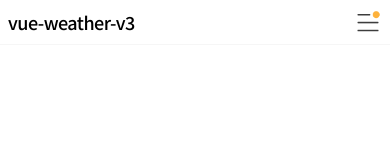
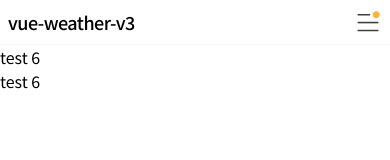
Before and after one commit to katanazero86/vue-weather-v3, a Vue app: page / in a window 390 px wide. Shown: the top 160 px of the page. Built offline with nearby package versions, Linux system fonts and the light colour scheme.

Commit message:
[feature] scss 작성 - 반응형 처리를 위한, css 작성

```diff
--- a/src/App.vue
+++ b/src/App.vue
@@ -4,6 +4,15 @@
     <!--    <hr/>-->
     <!--    <router-link to="/test">Test 페이지 이동</router-link>-->
     <Header/>
+
+    <div class="row-wrap align-items-center">
+        <div class="col-6 col-sm-12">
+            test 6
+        </div>
+        <div class="col-6 col-sm-12">
+            test 6
+        </div>
+    </div>
 </template>
 
 <script lang="ts">
--- /dev/null
+++ b/src/assets/scss/common/functions.scss
@@ -0,0 +1,19 @@
+@charset "UTF-8";
+@use "sass:math";
+
+@import './variables';
+
+@function get-size($column) {
+  @if $column == 1 { @return math.div(100%, $grid-cols-num); }
+  @else if $column == 2 { @return math.div(100%, $grid-cols-num) * 2; }
+  @else if $column == 3 { @return math.div(100%, $grid-cols-num) * 3; }
+  @else if $column == 4 { @return math.div(100%, $grid-cols-num) * 4; }
+  @else if $column == 5 { @return math.div(100%, $grid-cols-num) * 5; }
+  @else if $column == 6 { @return math.div(100%, $grid-cols-num) * 6; }
+  @else if $column == 7 { @return math.div(100%, $grid-cols-num) * 7; }
+  @else if $column == 8 { @return math.div(100%, $grid-cols-num) * 8; }
+  @else if $column == 9 { @return math.div(100%, $grid-cols-num) * 9; }
+  @else if $column == 10 { @return math.div(100%, $grid-cols-num) * 10; }
+  @else if $column == 11 { @return math.div(100%, $grid-cols-num) * 11; }
+  @else if $column == 12 { @return math.div(100%, $grid-cols-num) * 12; }
+}
--- a/src/assets/scss/common/mixins.scss
+++ b/src/assets/scss/common/mixins.scss
@@ -1,3 +1,38 @@
+@charset "UTF-8";
+@import './variables';
+@import './functions';
+
+@mixin responsive($type) {
+  @if $type == desktop {
+    @media screen and (min-width: $md) {
+      @content
+    }
+  } @else if $type == tablet {
+    @media screen and (max-width: $sm) {
+      @content
+    }
+  } @else {
+    @media screen and (max-width: $xs) {
+      @content
+    }
+  }
+}
+
+@mixin render-col($type) {
+  @for $i from 1 through $grid-cols-num {
+    // col-xs-1
+    // col-sm-1
+    // desktop : col-1
+    .col#{$type}-#{$i} {
+      flex-grow: 0;
+      flex-shrink: 0;
+      flex-basis: get-size($i);
+      max-width: get-size($i);
+    }
+  }
+}
+
+
 @mixin overlay-background {
   background-color: rgba(10, 10, 10, 0.3);
 }
--- /dev/null
+++ b/src/assets/scss/common/variables.scss
@@ -0,0 +1,11 @@
+@charset "UTF-8";
+
+// break point
+$xs: 640px; // mobile
+$sm: 960px; // tablet
+$md: 1280px; // desktop
+
+
+
+// grid col num
+$grid-cols-num: 12;
--- a/src/assets/scss/global.scss
+++ b/src/assets/scss/global.scss
@@ -1,3 +1,5 @@
+@charset "UTF-8";
+@import './common/mixins';
 
 .row {
   display: flex;
@@ -71,6 +73,25 @@
     justify-content: space-evenly;
   }
 }
+
+// render-cols(12column grid)
+
+@include responsive(desktop) {
+  @include render-col(''); // desktop
+}
+
+@include responsive(tablet) {
+  @include render-col('-sm'); // tablet
+}
+
+@include responsive(mobile) {
+  @include render-col('-xs'); // mobile
+}
+
+[class*="col-"] {
+  width: 100%;
+}
+
 
 
 .pa-1 {
```
Also changed, not shown: 1 other file (tests, documents, lock files or other folders).
